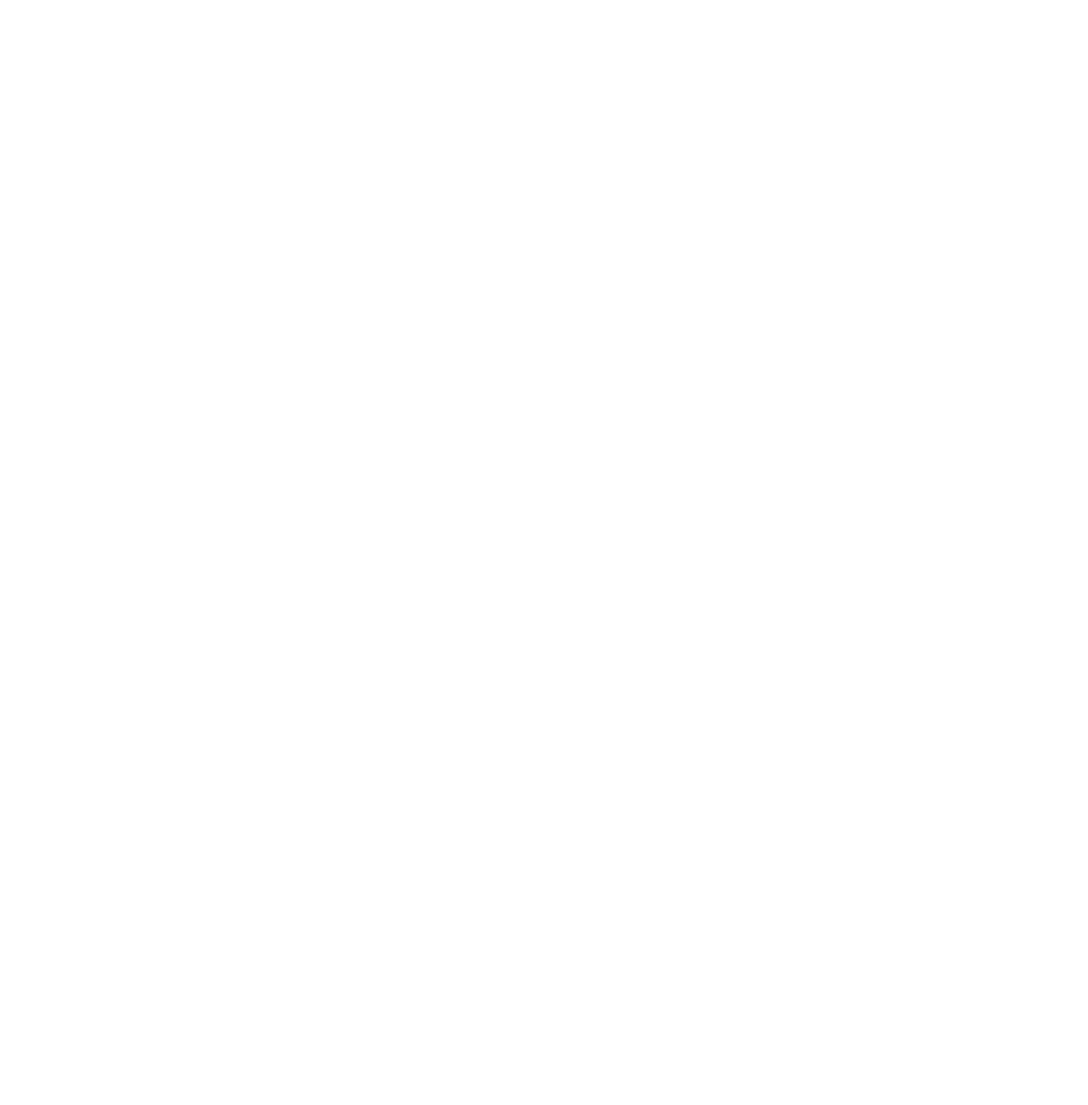
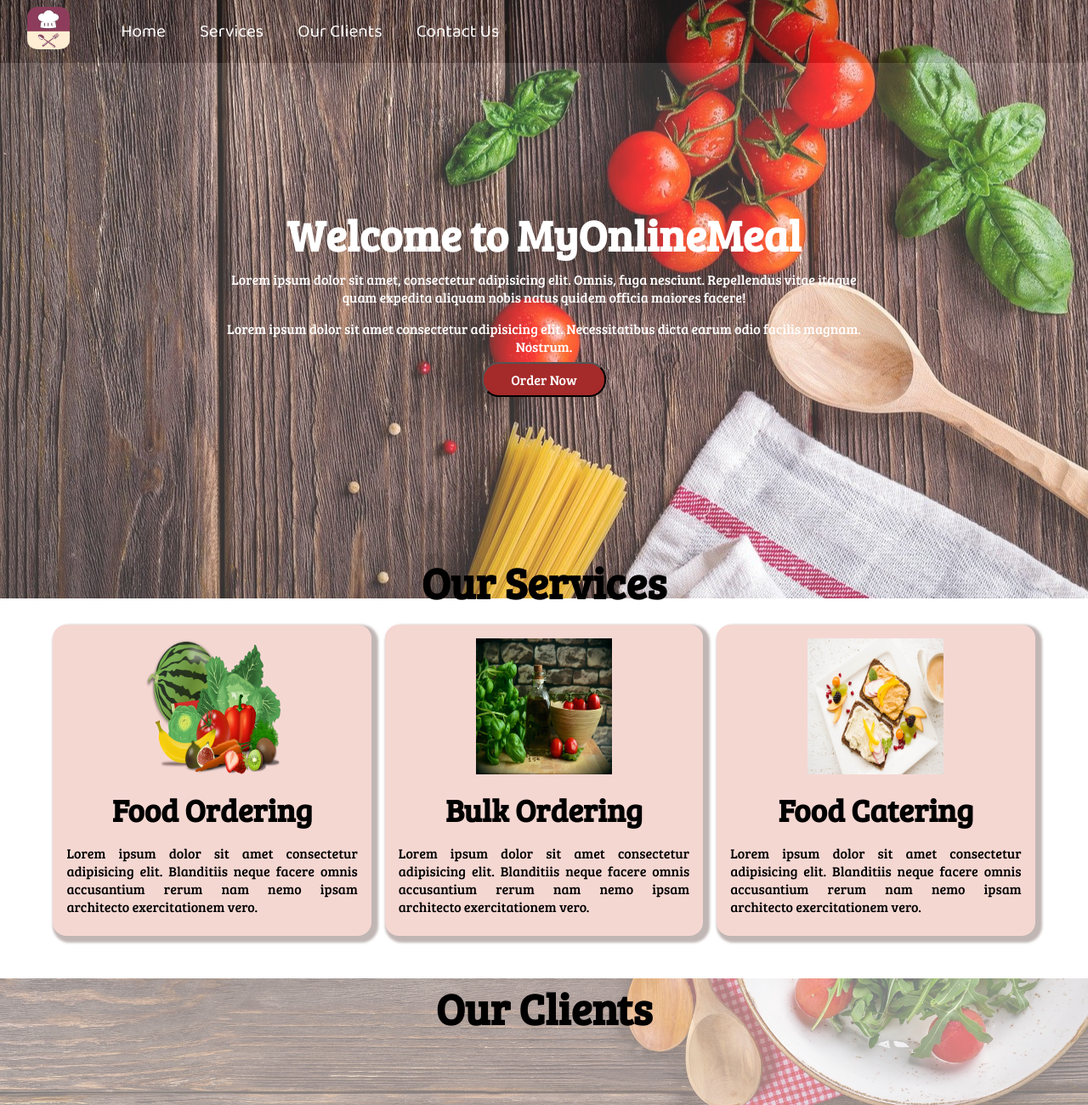
Before and after one commit to shiv19398/MyOnlineMeal.com, a plain HTML site: page index.html in a window 1280 px wide. Shown: the top 1300 px of the page at 85% size. Before the commit the page ends 800 px from the top, so only its background shows below. Drawn offline with Linux system fonts and the light colour scheme.

Commit message:
home and services sections done

```diff
--- /dev/null
+++ b/css/index.css
@@ -0,0 +1,171 @@
+/* CSS RESET */
+* {
+  box-sizing: border-box;
+}
+body {
+  margin: 0px;
+  padding: 0px;
+  font-family: "Baloo 2", cursive;
+}
+
+/* Navbar */
+#navbar {
+  display: flex;
+  position: relative;
+}
+#navbar::before {
+  content: "";
+  position: absolute;
+  height: 100%;
+  width: 100%;
+  top: 0;
+  left: 0;
+  background-color: black;
+  z-index: -1;
+  opacity: 0.5;
+}
+#navbar #logo {
+  margin: 0.5rem 0px 0.5rem 2rem;
+}
+#navbar #logo img {
+  height: 3.125rem;
+  width: 3.125rem;
+}
+#navbar #nav-items {
+  display: flex;
+  justify-content: center;
+  align-items: center;
+}
+#navbar #nav-items .item {
+  list-style: none;
+}
+#navbar #nav-items .item a {
+  font-size: 1.3rem;
+  color: white;
+  text-decoration: none;
+  padding: 0.5rem 1.25rem;
+  border-radius: 1.5rem;
+}
+#navbar #nav-items a:hover {
+  color: black;
+  background-color: white;
+}
+
+/* Home section */
+#home {
+  display: flex;
+  flex-direction: column;
+  align-items: center;
+  justify-content: center;
+  width: 70vw;
+  margin: 5rem auto;
+  color: white;
+  height: 50vh;
+}
+/* For background image */
+#home::before {
+  content: "";
+  position: absolute;
+  top: 0;
+  left: 0;
+  height: 88%;
+  width: 100%;
+  background: url("../images/background-img1.jpg") no-repeat center center/cover;
+  z-index: -1;
+  opacity: 0.8;
+}
+/* home heading */
+#home h1 {
+  margin: 0px 7px;
+}
+
+/* home paragraph */
+#home p {
+  margin: 0.5rem 4rem;
+  text-align: center;
+}
+
+/* Services */
+#service-container {
+  margin-top: 6rem;
+}
+
+/* Heading in serive section */
+#service-container h1 {
+  margin: 7px 0px;
+}
+
+/* this section contains box */
+#service {
+  display: flex;
+  margin: 0.5rem 1rem;
+  align-items: center;
+  justify-content: center;
+}
+
+/* boxes in service section */
+.box {
+  /* border: 2px solid black; */
+  width: 30%;
+  padding: 1rem;
+  margin: 0.5rem;
+  border-radius: 1rem;
+  background-color: rgb(245, 215, 210);
+  box-shadow: 4px 4px 3px 4px rgb(192, 182, 180);
+}
+
+/* image in box */
+.box img {
+  display: block;
+  height: 10rem;
+  width: 10rem;
+  margin: auto;
+}
+
+/* heading inside box */
+.box h2 {
+  margin: 1rem auto;
+}
+
+/* paragraph inside box */
+.box p {
+  margin: 0.5rem auto;
+  text-align: justify;
+}
+
+/* Clients Section */
+#clients::before {
+  content: "";
+  position: absolute;
+  height: 60%;
+  width: 100%;
+  background: url("../images/background-img2.jpg") no-repeat center center/cover;
+  z-index: -1;
+  opacity: 0.5;
+}
+
+/* Utility Classes */
+.h-primary {
+  text-align: center;
+  font-size: 3.2rem;
+  font-weight: bold;
+  font-family: "Bree Serif", serif;
+}
+.h-secondary {
+  text-align: center;
+  font-size: 2.3rem;
+  font-weight: bold;
+  font-family: "Bree Serif", serif;
+}
+.para {
+  font-family: "Bree Serif", serif;
+}
+.btn {
+  font-size: 1rem;
+  padding: 0.5rem 2rem;
+  background-color: brown;
+  color: white;
+  border-radius: 20px;
+  cursor: pointer;
+  font-family: "Bree Serif", serif;
+}
--- a/index.html
+++ b/index.html
@@ -4,7 +4,78 @@
     <meta charset="UTF-8" />
     <meta http-equiv="X-UA-Compatible" content="IE=edge" />
     <meta name="viewport" content="width=device-width, initial-scale=1.0" />
+    <link rel="stylesheet" href="./css/index.css" />
+    <link rel="preconnect" href="https://fonts.googleapis.com" />
+    <link rel="preconnect" href="https://fonts.gstatic.com" crossorigin />
+    <link
+      href="https://fonts.googleapis.com/css2?family=Baloo+2&family=Bree+Serif&display=swap"
+      rel="stylesheet"
+    />
     <title>Best Food Delivery Website</title>
   </head>
-  <body></body>
+  <body>
+    <header>
+      <nav id="navbar">
+        <div id="logo">
+          <img src="./images/logo.png" alt="MyOnlineMeal.com" />
+        </div>
+        <ul id="nav-items">
+          <li class="item"><a href="#home">Home</a></li>
+          <li class="item"><a href="#service-container">Services</a></li>
+          <li class="item"><a href="#clients">Our Clients</a></li>
+          <li class="item"><a href="#contact-us">Contact Us</a></li>
+        </ul>
+      </nav>
+    </header>
+    <section id="home">
+      <h1 class="h-primary">Welcome to MyOnlineMeal</h1>
+      <p class="para">
+        Lorem ipsum dolor sit amet, consectetur adipisicing elit. Omnis, fuga
+        nesciunt. Repellendus vitae itaque quam expedita aliquam nobis natus
+        quidem officia maiores facere!
+      </p>
+      <p class="para">
+        Lorem ipsum dolor sit amet consectetur adipisicing elit. Necessitatibus
+        dicta earum odio facilis magnam. Nostrum.
+      </p>
+      <button class="btn">Order Now</button>
+    </section>
+
+    <section id="service-container">
+      <h1 class="h-primary">Our Services</h1>
+      <div id="service">
+        <div class="box">
+          <img src="./images/1.png" alt="Food Ordering" />
+          <h2 class="h-secondary">Food Ordering</h2>
+          <p class="para">
+            Lorem ipsum dolor sit amet consectetur adipisicing elit. Blanditiis
+            neque facere omnis accusantium rerum nam nemo ipsam architecto
+            exercitationem vero.
+          </p>
+        </div>
+        <div class="box">
+          <img src="./images/2.jpg" alt="Bulk Ordering" />
+          <h2 class="h-secondary">Bulk Ordering</h2>
+          <p class="para">
+            Lorem ipsum dolor sit amet consectetur adipisicing elit. Blanditiis
+            neque facere omnis accusantium rerum nam nemo ipsam architecto
+            exercitationem vero.
+          </p>
+        </div>
+        <div class="box">
+          <img src="./images/3.jpg" alt="Food Catering" />
+          <h2 class="h-secondary">Food Catering</h2>
+          <p class="para">
+            Lorem ipsum dolor sit amet consectetur adipisicing elit. Blanditiis
+            neque facere omnis accusantium rerum nam nemo ipsam architecto
+            exercitationem vero.
+          </p>
+        </div>
+      </div>
+    </section>
+
+    <section id="clients">
+      <h1 class="h-primary">Our Clients</h1>
+    </section>
+  </body>
 </html>
```
Also changed, not shown: images/1.png (added), images/2.jpg (added), images/3.jpg (added), images/background-img1.jpg (added), images/background-img2.jpg (added), images/background-img3.jpg (added), images/logo.png (added), images/logo1.png (added).
